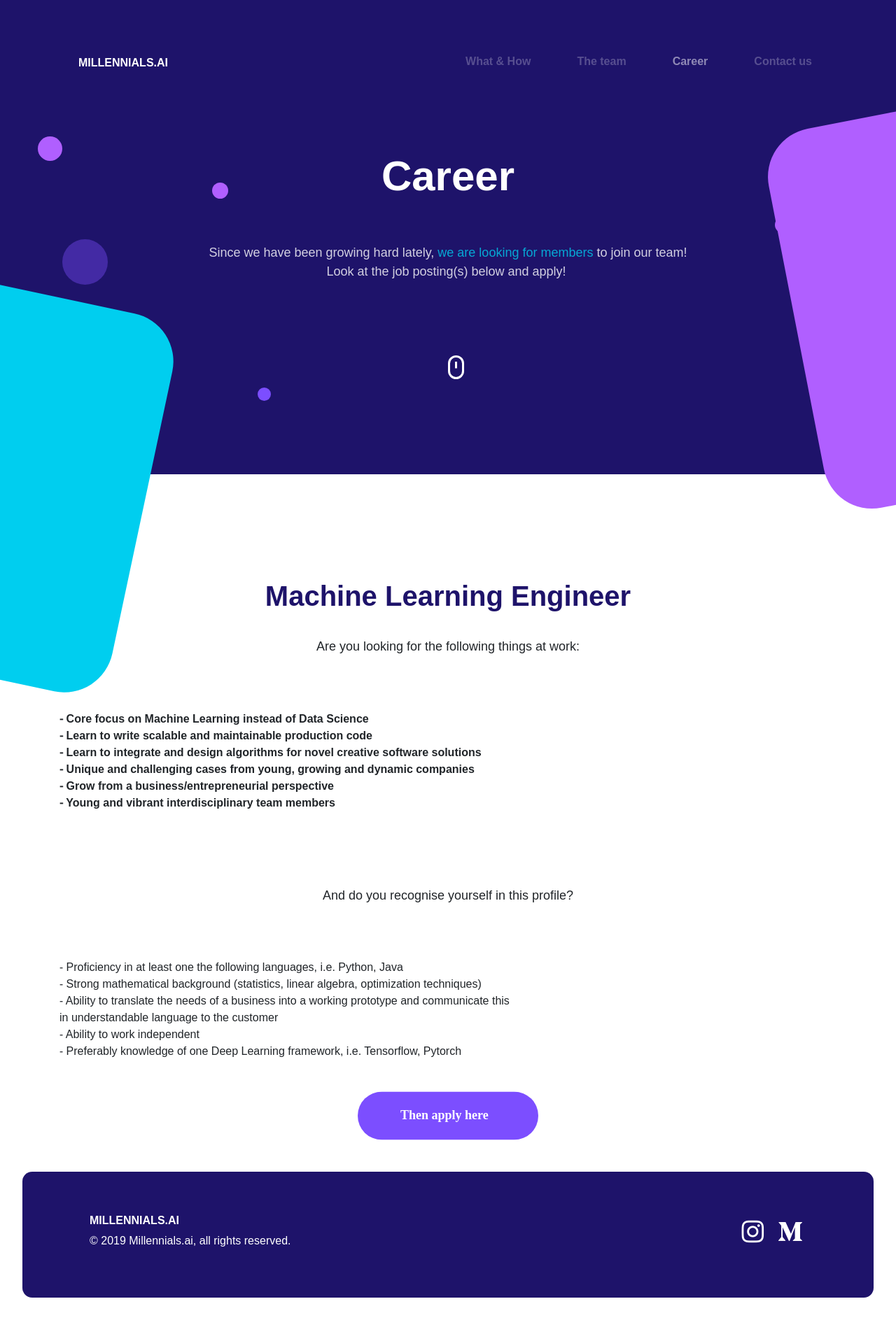
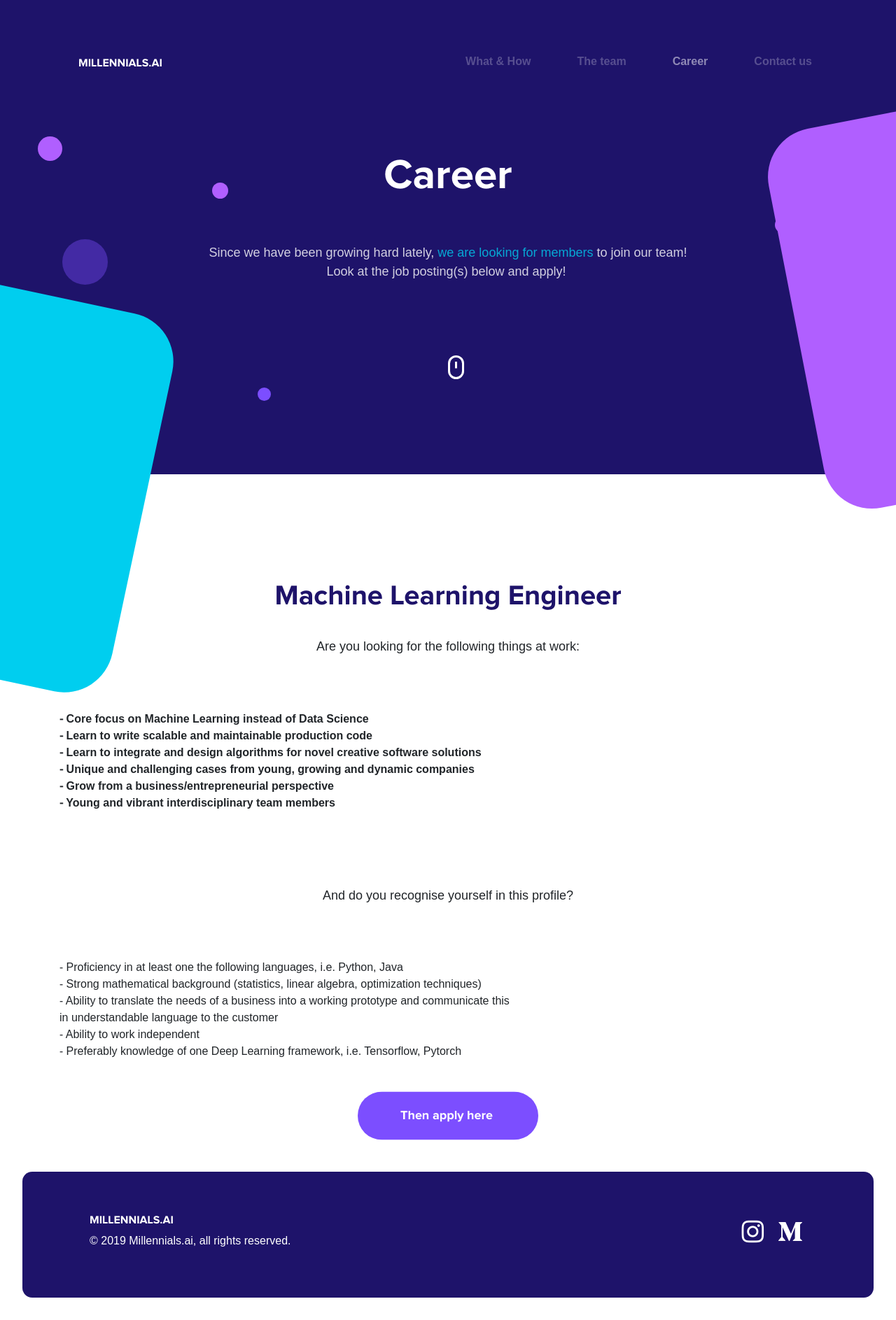
Before and after one commit to lucaslampe/lucaslampe.github.io, a Jekyll site: the page demos/millennials/index.html, which Jekyll copies as it is, in a window 1280 px wide. Shown: the whole page at 70% size. Built offline with Jekyll 4.4.1, drawn with Linux system fonts in a browser that asks for light colours; nearby versions of some CDN libraries; some web fonts are replaced.

Commit message:
Millennials.ai - Career Page - Working fonts

```diff
--- a/demos/millennials/index.html
+++ b/demos/millennials/index.html
@@ -144,6 +144,7 @@
 
         <div class="containter-fluid">
             <div class="row">
+                <a href="#">
                 <svg width="258px" height="69px" viewBox="0 0 258 69" version="1.1" xmlns="http://www.w3.org/2000/svg" xmlns:xlink="http://www.w3.org/1999/xlink" class="apply-button">
                 <g id="Page-1" stroke="none" stroke-width="1" fill="none" fill-rule="evenodd">
                     <g id="Millenials-Career-Page" transform="translate(-591.000000, -1779.000000)">
@@ -156,6 +157,7 @@
                     </g>
                 </g>
                 </svg>
+                </a>
             </div>
         </div>
 
--- a/demos/millennials/style.css
+++ b/demos/millennials/style.css
@@ -1,5 +1,15 @@
+@font-face {
+    font-family: Avenir;
+    src: url(assets/fonts/Avenir.ttc);
+}
+
+@font-face {
+    font-family: Proxima Nova;
+    src: url(assets/fonts/ProximaNova-Bold.otf);
+}
+
 html, body {
-    font-family: "Avenir", sans-serif;
+    font-family: Avenir, sans-serif;
     /* overflow-x: hidden; */
 }
 
@@ -25,7 +35,7 @@
 }
 
 .header h1 {
-    font-family: "Proxima Nova", sans-serif;
+    font-family: Proxima Nova, sans-serif;
     font-weight: bold;
     font-size: 60px;
     margin-bottom: 60px;
@@ -101,7 +111,7 @@
 }
 
 .logo-title {
-    font-family: "Proxima Nova", sans-serif;
+    font-family: Proxima Nova, sans-serif;
     font-weight: 900;
     font-size: 16px;
     opacity: 1;
@@ -118,7 +128,7 @@
 }
 
 .content h2 {
-    font-family: "Proxima Nova", sans-serif;
+    font-family: Proxima Nova, sans-serif;
     font-weight: bold;
     font-size: 40px;
     color: #1E136A;
```
Also changed, not shown: demos/millennials/assets/fonts/ProximaNova-Bold.otf (added), demos/millennials/assets/fonts/ProximaNova-Extrabld.otf (added), 1 other file.
